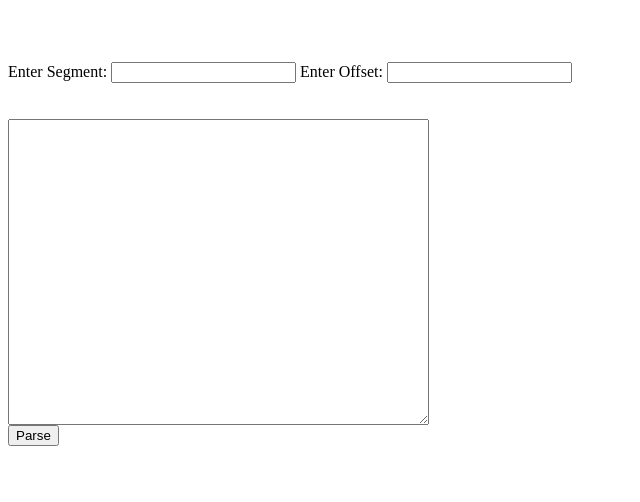
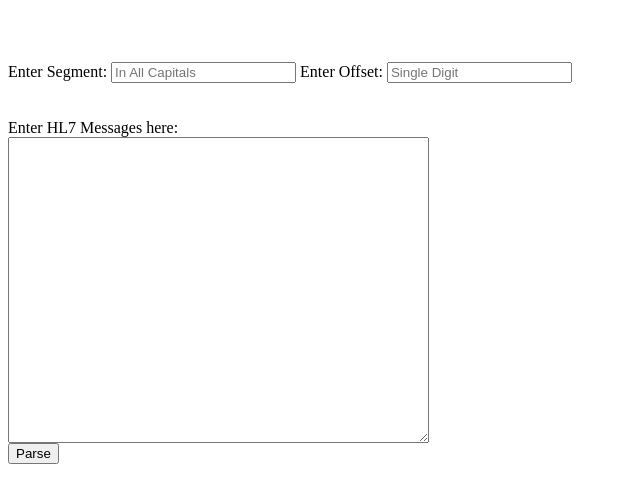
Before and after one commit to karanjariwala/Hl7-Parser, a plain HTML site: page index.html in a window 1280 px wide. Shown: the whole page, without its empty margins (0-640 px from the left). Drawn offline with Linux system fonts and the light colour scheme.

Commit message:
value add Karan Jariwala

```diff
--- a/index.html
+++ b/index.html
@@ -4,11 +4,11 @@
     <br>
     <br>
     <br> Enter Segment:
-    <input id="Segment" type="text" name="Segment"> Enter Offset:
-    <input id="offset" type="number" name="offset">
+    <input id="Segment" type="text" name="Segment" placeholder="In All Capitals"> Enter Offset:
+    <input id="offset" type="number" name="offset" placeholder="Single Digit">
     <br>
     <br>
-    <br>
+    <br>Enter HL7 Messages here:<br>
     <textarea id="hl7" rows="20" cols="50" placeholder="Enter Hl7 Message"> </textarea>
     <br>
     <button id="btn">Parse</button>
```
